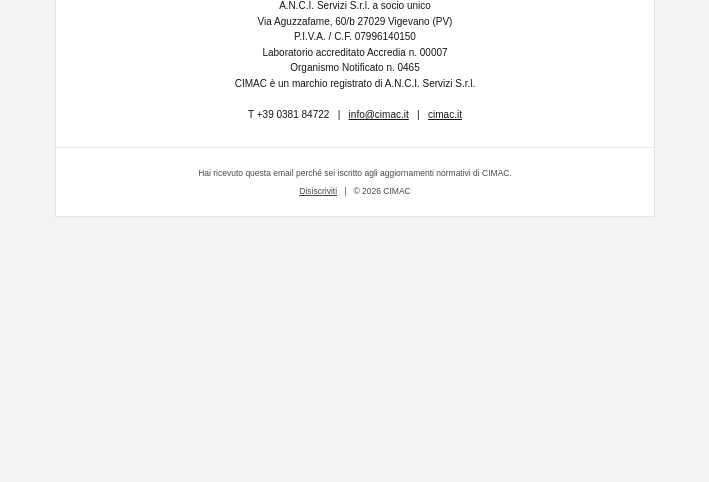
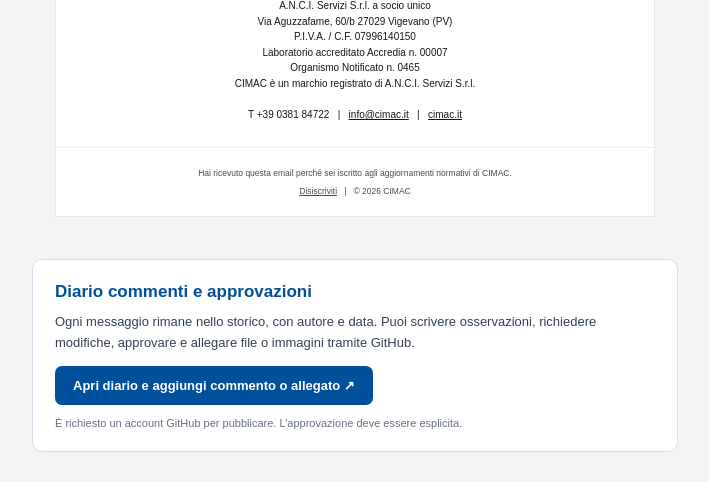
Before and after one commit to guid0pas0lin0/CIMAC, a plain HTML site: page CIMAC_Newsletter_GitHub_Pages_READY/newsletters/bisfenoli-moca/index.html in a window 1280 px wide. Shown: the part 2784-3266 px from the top of the page, without its empty margins (285-994 px from the left). Before the commit the page ends 3043 px from the top, so only its background shows below. Drawn offline with Linux system fonts and the light colour scheme.

Commit message:
CIMAC: add IT revision diary to bisfenoli-moca

```diff
--- a/CIMAC_Newsletter_GitHub_Pages_READY/newsletters/bisfenoli-moca/index.html
+++ b/CIMAC_Newsletter_GitHub_Pages_READY/newsletters/bisfenoli-moca/index.html
@@ -214,5 +214,5 @@
       </tr>
     </table>
   </center>
-</body>
+<section aria-label="Diario commenti e approvazioni" style="max-width:600px;margin:0 auto 30px;padding:22px;background:#fff;border:1px solid #d5deeb;border-radius:10px;font-family:Arial,Helvetica,sans-serif"><div style="font-size:17px;font-weight:800;color:#00509b;margin-bottom:10px">Diario commenti e approvazioni</div><p style="font-size:13px;line-height:1.6;color:#344054;margin:0 0 12px">Ogni messaggio rimane nello storico, con autore e data. Puoi scrivere osservazioni, richiedere modifiche, approvare e allegare file o immagini tramite GitHub.</p><a href="https://github.com/guid0pas0lin0/CIMAC/issues/7" target="_blank" rel="noopener" style="display:inline-block;background:#00509b;color:#fff;text-decoration:none;padding:12px 18px;border-radius:7px;font-size:13px;font-weight:700">Apri diario e aggiungi commento o allegato ↗</a><p style="font-size:11px;color:#667085;margin:12px 0 0">È richiesto un account GitHub per pubblicare. L’approvazione deve essere esplicita.</p></section></body>
 </html>
```
